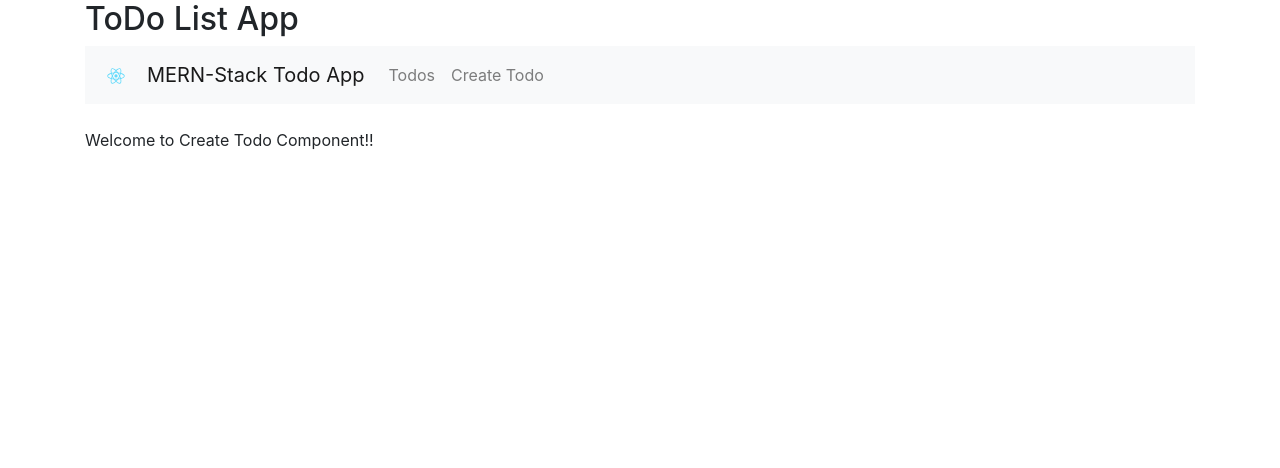
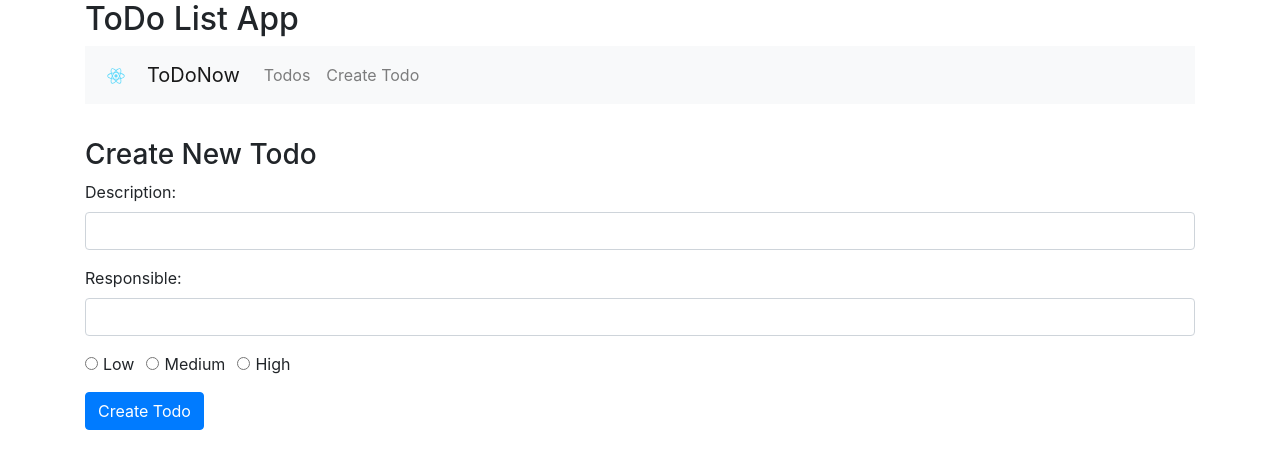
Before and after one commit to yvprashanth/ToDoListReactMongo, a React (Create React App) app in the folder frontend/: page /create in a window 1280 px wide. Shown: the top 468 px of the page. Built offline with nearby package versions, Linux system fonts and the light colour scheme.

Commit message:
Created a bare bones create path

```diff
--- a/frontend/src/App.js
+++ b/frontend/src/App.js
@@ -18,7 +18,7 @@
             <a className="navbar-brand" href="https://github.com/yvprashanth" target="_blank">
               <img src={logo} width="30" height="30" alt="github.com/yvprashanth" />
             </a>
-            <Link to="/" className="navbar-brand">MERN-Stack Todo App</Link>
+            <Link to="/" className="navbar-brand">ToDoNow</Link>
             <div className="collpase navbar-collapse">
               <ul className="navbar-nav mr-auto">
                 <li className="navbar-item">
--- a/frontend/src/components/create-todo.component.js
+++ b/frontend/src/components/create-todo.component.js
@@ -1,10 +1,118 @@
 import React, { Component } from 'react'
 
 export default class EditTodo extends Component {
+    constructor(props){
+        super(props);
+
+        this.onChangeTodoDescription = this.onChangeTodoDescription.bind(this);
+        this.onChangeTodoResponsible = this.onChangeTodoResponsible.bind(this);
+        this.onChangeTodoPriority = this.onChangeTodoPriority.bind(this);
+        this.onSubmit = this.onSubmit.bind(this);
+
+        this.state = {
+            todo_description: '',
+            todo_responsible: '',
+            todo_priority: '',
+            todo_completed: false
+        }
+    }
+
+    onChangeTodoDescription(e) {
+        this.setState({
+            todo_description: e.target.value
+        });
+    }
+
+    onChangeTodoResponsible(e) {
+        this.setState({
+            todo_responsible: e.target.value
+        });
+    }
+
+    onChangeTodoPriority(e) {
+        this.setState({
+            todo_priority: e.target.value
+        });
+    }
+
+    onSubmit(e) {
+        e.preventDefault();
+
+        console.log(`Form submitted:`);
+        console.log(`Todo Description: ${this.state.todo_description}`);
+        console.log(`Todo Responsible: ${this.state.todo_responsible}`);
+        console.log(`Todo Priority: ${this.state.todo_priority}`);
+
+        this.setState({
+            todo_description: '',
+            todo_responsible: '',
+            todo_priority: '',
+            todo_completed: false
+        })
+    }
+
     render(){
         return (
-            <div>
-                <p>Welcome to Create Todo Component!!</p>
+            <div style={{marginTop: 10}}>
+                <h3>Create New Todo</h3>
+                <form onSubmit={this.onSubmit}>
+                    <div className="form-group">
+                        <label>Description: </label>
+                        <input  type="text"
+                                className="form-control"
+                                value={this.state.todo_description}
+                                onChange={this.onChangeTodoDescription}
+                                />
+                    </div>
+                    <div className="form-group">
+                        <label>Responsible: </label>
+                        <input
+                                type="text"
+                                className="form-control"
+                                value={this.state.todo_responsible}
+                                onChange={this.onChangeTodoResponsible}
+                                />
+                    </div>
+                    <div className="form-group">
+                        <div className="form-check form-check-inline">
+                            <input  className="form-check-input"
+                                    type="radio"
+                                    name="priorityOptions"
+                                    id="priorityLow"
+                                    value="Low"
+                                    checked={this.state.todo_priority==='Low'}
+                                    onChange={this.onChangeTodoPriority}
+                                    />
+                            <label className="form-check-label">Low</label>
+                        </div>
+                        <div className="form-check form-check-inline">
+                            <input  className="form-check-input"
+                                    type="radio"
+                                    name="priorityOptions"
+                                    id="priorityMedium"
+                                    value="Medium"
+                                    checked={this.state.todo_priority==='Medium'}
+                                    onChange={this.onChangeTodoPriority}
+                                    />
+                            <label className="form-check-label">Medium</label>
+                        </div>
+                        <div className="form-check form-check-inline">
+                            <input  className="form-check-input"
+                                    type="radio"
+                                    name="priorityOptions"
+                                    id="priorityHigh"
+                                    value="High"
+                                    checked={this.state.todo_priority==='High'}
+                                    onChange={this.onChangeTodoPriority}
+                                    />
+                            <label className="form-check-label">High</label>
+                        </div>
+                    </div>
+
+                    <div className="form-group">
+                        <input type="submit" value="Create Todo" className="btn btn-primary" />
+                    </div>
+                </form>
             </div>
         )
     }
```
